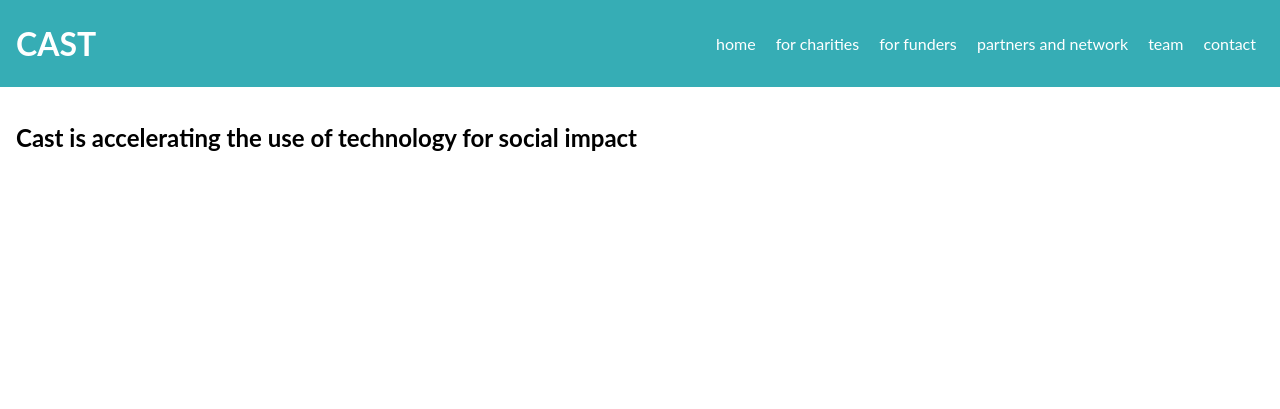
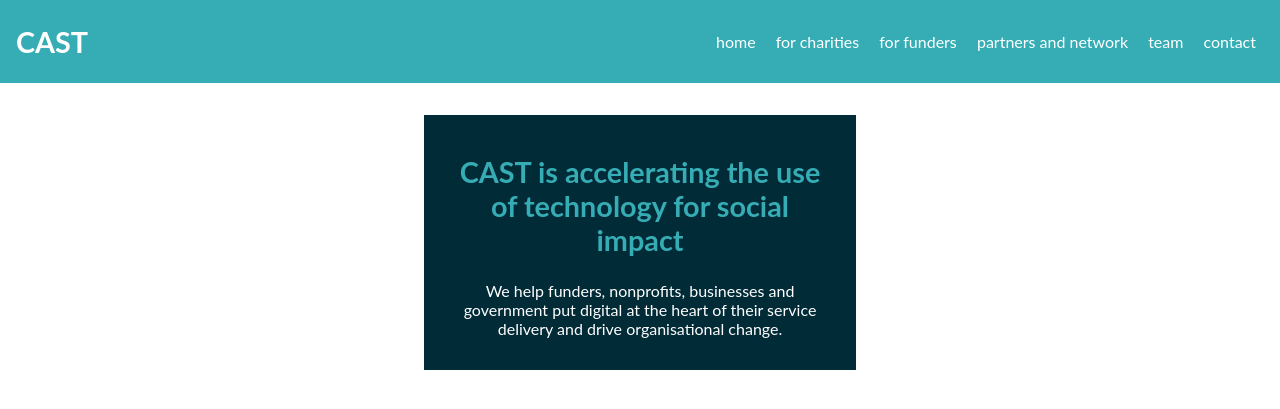
Before and after one commit to TechforgoodCAST/cast-website2.0, a Jekyll site: the page built from index.html, in a window 1280 px wide. Shown: the top 409 px of the page. Built offline with Jekyll 4.4.1, drawn with Linux system fonts in a browser that asks for light colours.

```diff
--- a/_config.yml
+++ b/_config.yml
@@ -16,3 +16,5 @@ description: second iteration of the cast website
 baseurl: ''
 url: https://techforgoodcast.github.io/cast-website2.0
 markdown: kramdown
+plugins:
+  - jekyll-admin
--- a/_css/_variables.css
+++ b/_css/_variables.css
@@ -12,7 +12,7 @@
   --font-size-subheadline: 5rem;
   --font-size-1: 4.5rem;
   --font-size-2: 3rem;
-  --font-size-3: 2rem;
+  --font-size-3: 1.8rem;
   --font-size-4: 1.2rem;
   --font-size-5: 1rem;
   --font-size-6: 0.8rem;
@@ -139,7 +139,7 @@
   --green:  #19a974;
   --light-green:  #C7FFDF;
   --teal: #36ADB5;
-  --navy:  #001b44;
+  --navy:  #022B38;
   --dark-blue:  #2D6B8E;
   --blue:  #357edd;
   --light-blue:  #96ccff;
--- a/index.html
+++ b/index.html
@@ -2,4 +2,9 @@
 layout: default
 ---
 
-<h2>Cast is accelerating the use of technology for social impact</h2>
+<div class="bg-navy mw6 center mt3">
+  <div class="ph4 pv3 tc">
+    <h2 class="teal f3">CAST is accelerating the use of technology for social impact</h2>
+    <p class="white">We help funders, nonprofits, businesses and government put digital at the heart of their service delivery and drive organisational change.</p>
+  </div>
+</div>
```
Also changed, not shown: Gemfile (+6 -1 lines), Gemfile.lock, style.min.css.
